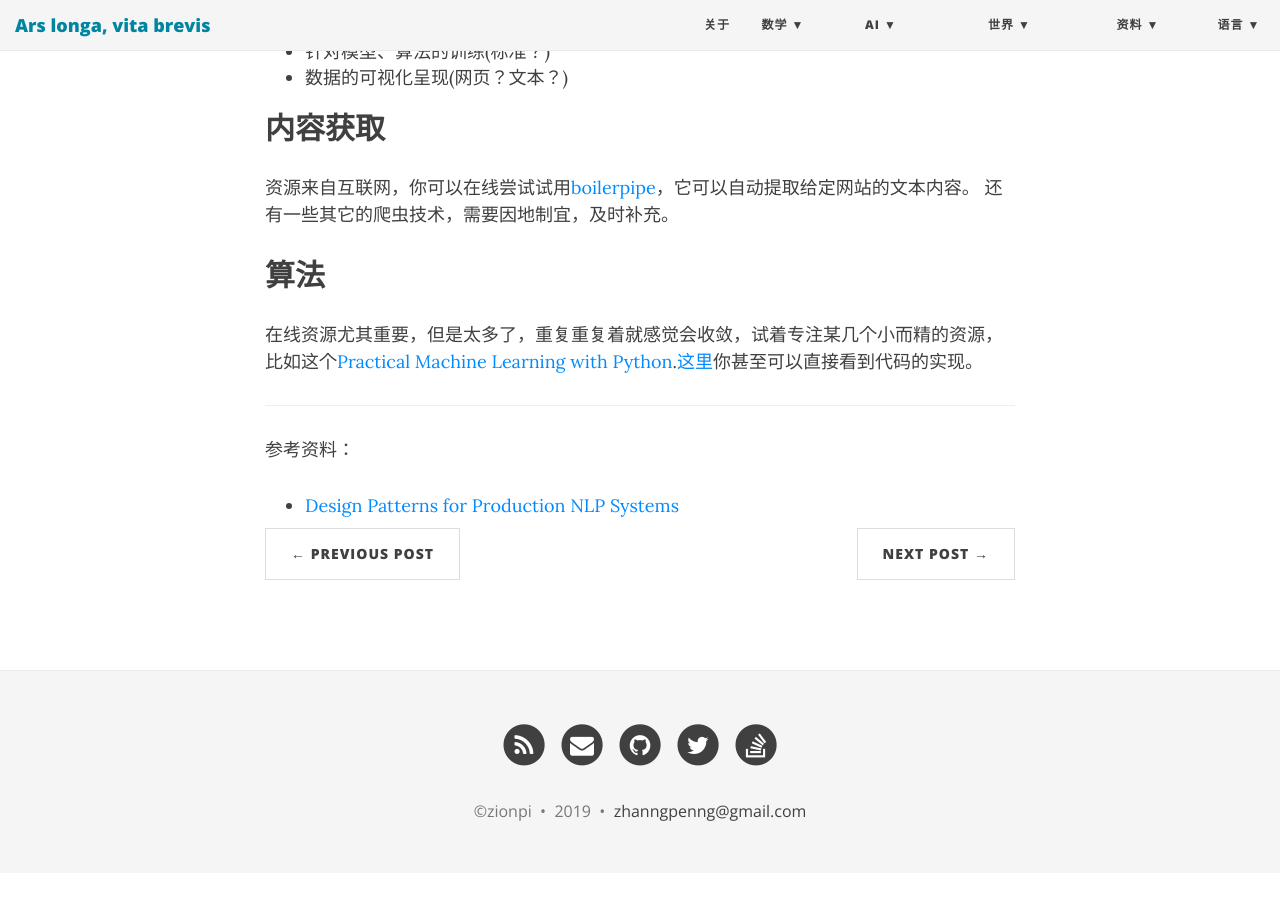
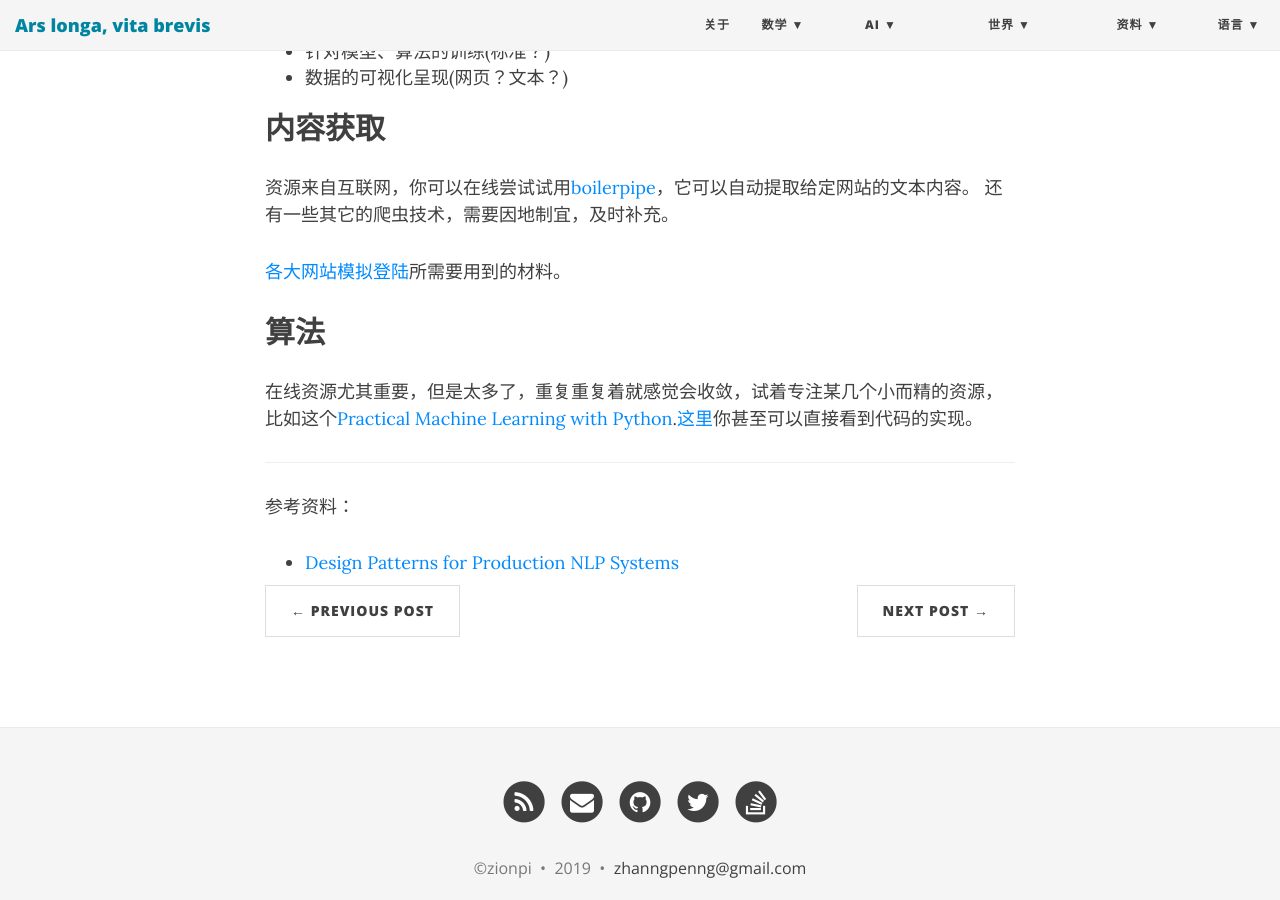
Before and after one commit to ZionPi/zionpi.github.io, a Jekyll site: the page built from _posts/2015-10-06-build-a-nlp-system.md, in a window 1280 px wide and 900 px high, scrolled down 660 px. Built offline with Jekyll 4.4.1, drawn with Linux system fonts in a browser that asks for light colours; nearby versions of some CDN libraries; before the commit the page ends 1533 px from its top, so only the background shows below that.

Commit message:
Update 2015-10-06-build-a-nlp-system.md

```diff
--- a/_posts/2015-10-06-build-a-nlp-system.md
+++ b/_posts/2015-10-06-build-a-nlp-system.md
@@ -17,6 +17,7 @@ NLP系统，顾名思义，是自然语言处理系统。[前面]()我们已经
 资源来自互联网，你可以在线尝试试用[boilerpipe](https://boilerpipe-web.appspot.com/)，它可以自动提取给定网站的文本内容。
 还有一些其它的爬虫技术，需要因地制宜，及时补充。
 
+[各大网站模拟登陆](https://github.com/CriseLYJ/awesome-python-login-model)所需要用到的材料。
 
 ## 算法
 
```
